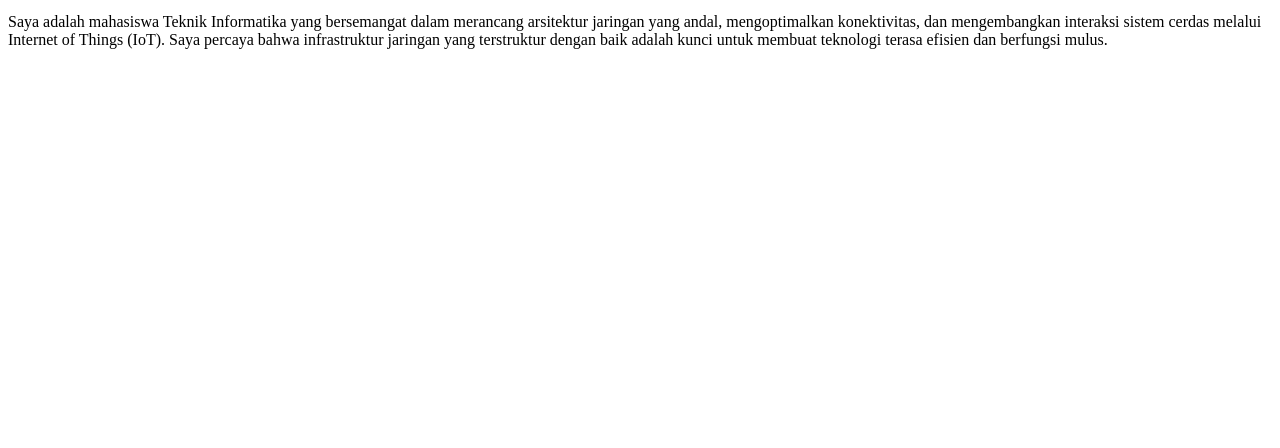
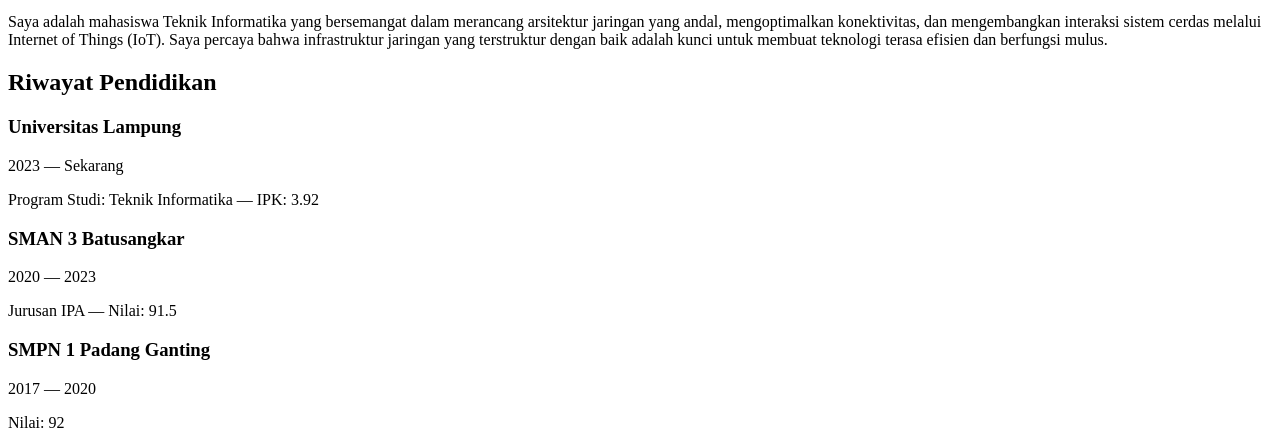
Before and after one commit to deeloon22/Praktikum-Pemrograman-Web-Tugas-Akhir, a plain HTML site: page Judul 1/index.html in a window 1280 px wide. Shown: the part 437-885 px from the top of the page. Before the commit the page ends 800 px from the top, so only its background shows below. Drawn offline with Linux system fonts and the light colour scheme.

Commit message:
Menambahkan Section 3

```diff
--- a/Judul 1/index.html
+++ b/Judul 1/index.html
@@ -48,5 +48,26 @@
     </div>
   </section>
 
+ <section id="education" class="education reveal">
+    <h2>Riwayat Pendidikan</h2>
+    <div class="education-list">
+      <div class="education-item">
+        <h3>Universitas Lampung</h3>
+        <p class="edu-period">2023 — Sekarang</p>
+        <p>Program Studi: Teknik Informatika — IPK: 3.92</p>
+      </div>
+      <div class="education-item">
+        <h3>SMAN 3 Batusangkar</h3>
+        <p class="edu-period">2020 — 2023</p>
+        <p>Jurusan IPA — Nilai: 91.5</p>
+      </div>
+      <div class="education-item">
+        <h3>SMPN 1 Padang Ganting</h3>
+        <p class="edu-period">2017 — 2020</p>
+        <p>Nilai: 92</p>
+      </div>
+    </div>
+  </section>
+
 </body>
 </html>
```
